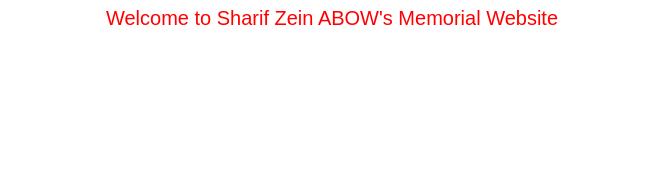
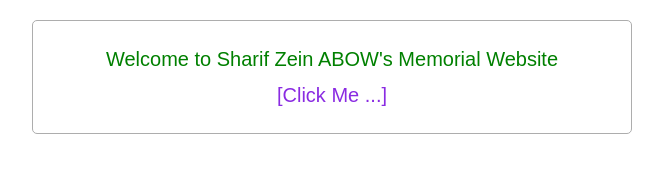
Before and after one commit to sharifzein/sharifzein, a plain HTML site: page index.html in a window 1280 px wide. Shown: the whole page, without its empty margins (308-971 px from the left). Drawn offline with Linux system fonts and the light colour scheme.

Commit message:
Added Click Line

```diff
--- a/index.html
+++ b/index.html
@@ -9,15 +9,29 @@
 </head>
 
 <body>
-  <div class="content">
-    Welcome to Sharif Zein ABOW's Memorial Website
+  <div class="box">
+    <div class="content">
+      Welcome to Sharif Zein ABOW's Memorial Website
+    </div>
+    <p><a href="#">[Click Me ...]</a></p>
   </div>
+
 
   <script src="scripts/jquery-3.7.1.js"></script>
   <script>
-    window.onload = function () {
-      alert("welcome");
-    };
+    $(document).ready(function () {
+      $("a").click(function (event) {
+        alert("The link will take you nowhere");
+        event.preventDefault();
+      });
+
+      // Sets the width of all <div> elements.
+      // $("div").width("auto");
+
+      // Setting CSS properties.
+      $("div").css("color", "green"); // Setting an individual property.
+
+    });
   </script>
 </body>
 
```
